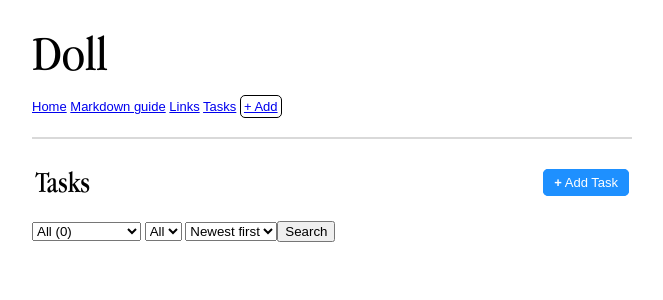
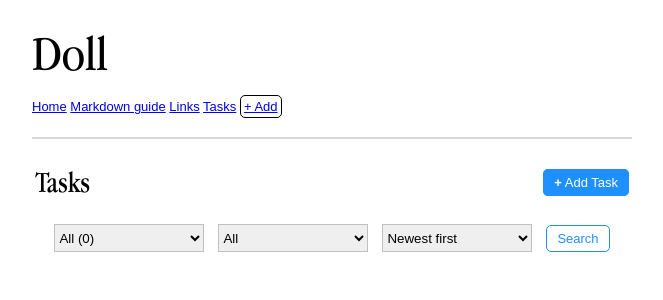
Before and after one commit to Starstaub/doll, a Flask app: page /tasks in a window 1280 px wide. Shown: the top 300 px of the page, without its empty margins (308-971 px from the left). Run offline with Flask 2, Linux system fonts and the light colour scheme; data that the repository does not hold is empty.

Commit message:
Stylized "search" bar

```diff
--- a/app/static/css/style.css
+++ b/app/static/css/style.css
@@ -64,6 +64,7 @@ hr
     border-radius: 5px;
     margin-left: 10px;
     margin-right: 10px;
+    vertical-align: middle;
     font-size: 13px;
 }
 
@@ -81,6 +82,7 @@ hr
     border: 1px solid Silver;
     margin-left: 10px;
     margin-right: 10px;
+    vertical-align: middle;
 }
 
 .errors, .flash_messages {
@@ -111,7 +113,7 @@ hr
 
 
 
-.button_send, .button_delete {
+.button_send, .button_delete, .button_search {
     color: white;
     border: 1px solid DodgerBlue;
     border-radius: 5px;
@@ -136,6 +138,17 @@ hr
 .button_delete:hover {
     color: red;
     background-color: white;
+}
+
+.button_search {
+    color: DodgerBlue;
+    vertical-align: middle;
+    background-color: white;
+}
+
+.form_selectfield_margin, .button_search {
+    margin-left: 5px;
+    margin-right: 5px;
 }
 
 
--- a/app/templates/tasks.html
+++ b/app/templates/tasks.html
@@ -13,9 +13,16 @@
 
     <form action="" method="post">
         {{ pick.hidden_tag() }}
-        {{ pick.status() }}
-        {{ pick.category() }}
-        {{ pick.order() }}{{ pick.submit() }}
+
+        <table style="margin: auto; padding-bottom: 15px">
+            <tr>
+                <td>{{ pick.status(class="form_selectfield form_selectfield_margin") }}</td>
+                <td>{{ pick.category(class="form_selectfield form_selectfield_margin") }}</td>
+                <td>{{ pick.order(class="form_selectfield form_selectfield_margin") }}</td>
+                <td>{{ pick.submit(class="button_search") }}</td>
+            </tr>
+        </table>
+
     </form>
 
     <section>
```
